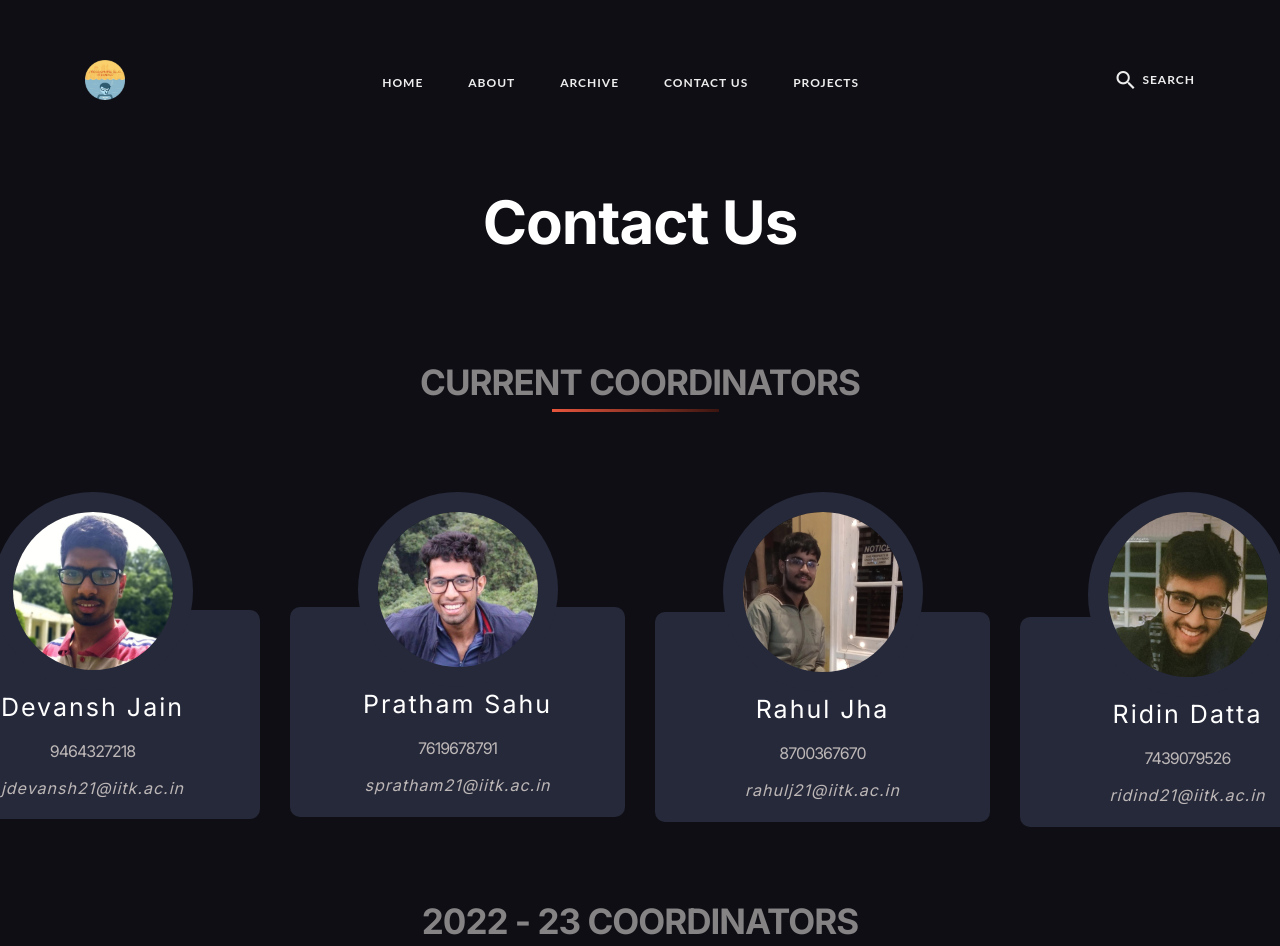
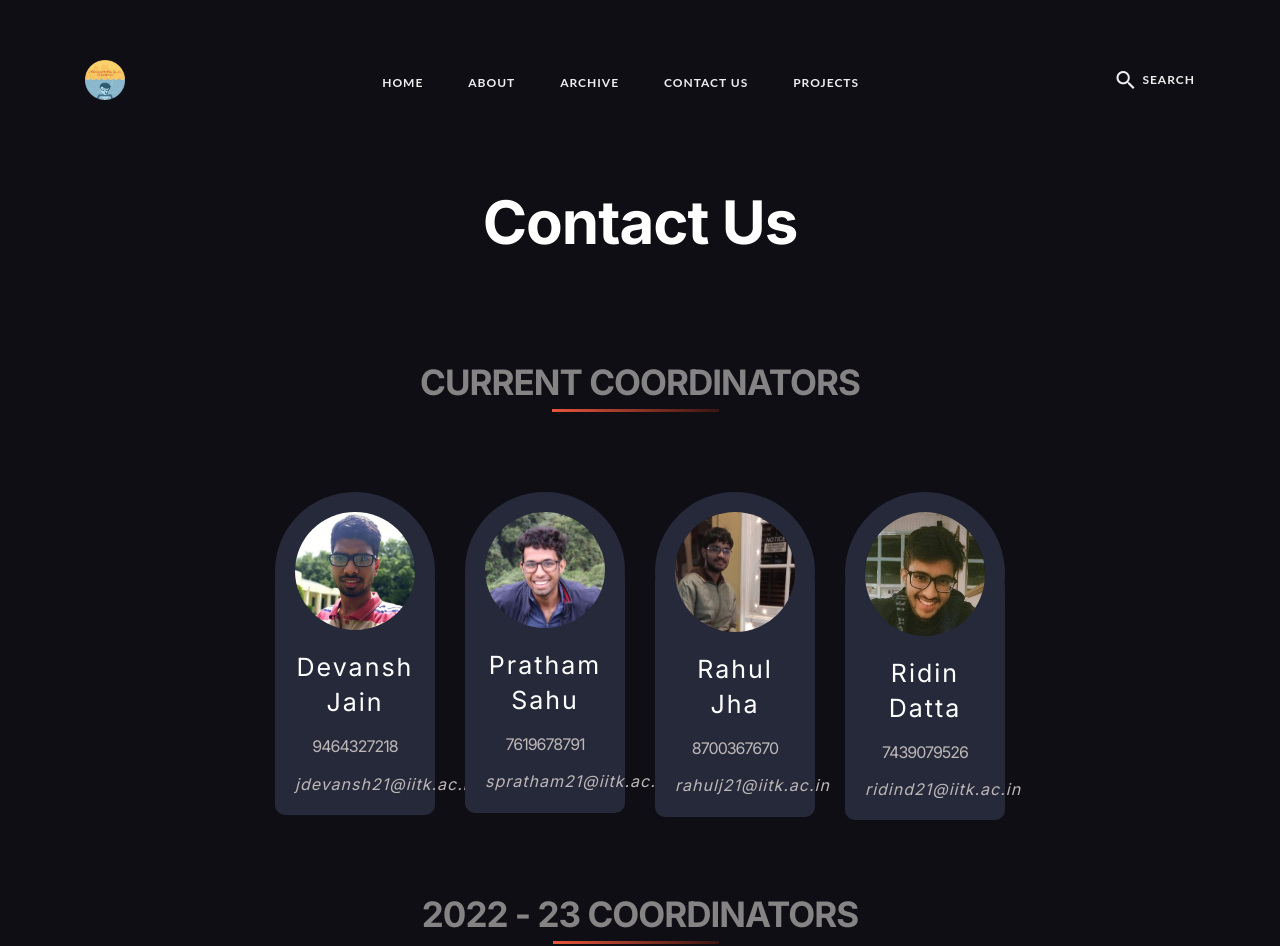
Before and after one commit to shivansh1720/pclub-website, a Jekyll site: the page built from _pages/contact.html, in a window 1280 px wide. Shown: the top 946 px of the page. Built offline with Jekyll 4.4.1, drawn with Linux system fonts in a browser that asks for light colours; nearby versions of some CDN libraries.

```diff
--- a/_pages/contact.html
+++ b/_pages/contact.html
@@ -225,72 +225,85 @@ excoordies:
 <style>
 *,
 *::before,
-*::after{
+*::after {
     box-sizing: border-box;
 }
-html{
+
+html {
     font-family: sans-serif;
     line-height: 1.15;
 }
-body{
+
+body {
     font-family: 'lato', sans-serif;
     color: #ffffff;
     font-weight: 300;
 }
-a{
+
+a {
     color: #ffffff;
     font-weight: 400;
     outline: none;
     text-decoration: none;
     transition: 0.5s;
 }
+
 a:hover,
-a:focus{
+a:focus {
     outline: none;
     text-decoration: none;
 }
-p{
+
+p {
     padding: 0;
     margin: 0 0 15px 0;
     color: #bdb7b7;
     font-weight: 300;
 }
-h2{
-    padding: 0;
-    margin: 0 0 15px 0;
-    color: #ffffff;
-    font-weight: 700;
-}
 
 h1,
+h2,
 h3,
 h4,
 h5,
-h6{
+h6 {
     padding: 0;
     margin: 0 0 15px 0;
     color: #bdb7b7;
     font-weight: 700;
 }
-img{
+
+h1 {
+    font-size: 35px;
+}
+
+h2 {
+    font-weight: 700;
+    color: #ffffff;
+}
+
+img {
     width: 100%;
     height: auto;
 }
-.container{
+
+.container {
     width: 100%;
     padding-right: 15px;
     padding-left: 15px;
     margin-right: auto;
     margin-left: auto;
 }
-.section-title{
+
+.section-title {
     flex: 0 0 100%;
     max-width: 100%;
     margin-bottom: 80px;
     margin-top: 40px;
     text-align: center;
 }
-.section-title h1{
+
+.section-title h1 {
     display: inline-block;
     font-size: 35px;
     text-transform: uppercase;
@@ -299,7 +312,8 @@ img{
     margin: 0 0 5px;
     position: relative;
 }
-.section-title h1::before{
+
+.section-title h1::before {
     content: '';
     left: 0;
     position: absolute;
@@ -307,18 +321,20 @@ img{
     right: 32%;
     background: linear-gradient(90deg, #e7553c, #3b1510 100%);
     bottom: -5px;
+}
 
-}
-.container .section-title h1::before{
+.container .section-title h1::before {
     left: 30%;
 }
-.row1{
+
+.row1 {
     display: flex;
     flex-wrap: wrap;
-    margin-right: -50% ;
-    margin-left: -50% ;
+    margin-right: -15px;
+    margin-left: -15px;
 }
-.column{
+
+.column {
     position: relative;
     width: 100%;
     padding-right: 15px;
@@ -326,56 +342,64 @@ img{
     flex: 0 0 100%;
     max-width: 100%;
 }
-.team{
-    margin-bottom:30px ;
+
+.team {
+    margin-bottom: 30px;
 }
-.team .team-img{
+
+.team .team-img {
     position: relative;
     font-size: 0;
     text-align: center;
 }
-.team .team-img img{
+
+.team .team-img img {
     width: 200px;
     height: auto;
     border-radius: 100%;
     border: 20px solid #26293a;
 }
 
-.team .team-content{
+.team .team-content {
     padding: 80px 20px 20px 20px;
     margin-top: -80px;
     text-align: center;
     background: #26293a;
     border-radius: 10px;
 }
-.team .team-content h2{
+
+.team .team-content h2 {
     font-size: 25px;
     font-weight: 400;
     letter-spacing: 2px;
 }
-.team .team-content h3{
+
+.team .team-content h3 {
     font-size: 16px;
     font-weight: 300;
 }
-.team .team-content h4{
+
+.team .team-content h4 {
     font-size: 16px;
     font-weight: 300;
     letter-spacing: 1px;
     font-style: italic;
     margin-bottom: 0;
 }
-.team .team-content p{
+
+.team .team-content p {
     font-size: 16px;
     font-weight: 400;
     line-height: 22px;
 }
-.team .team-social{
+
+.team .team-social {
     position: absolute;
     width: 100%;
     height: 100%;
     padding: 35px;
-    top: 0;
-    left:0;
+    top: -80px;
+    left: 0;
     display: flex;
     align-items: center;
     justify-content: center;
@@ -385,14 +409,16 @@ margin-bottom: 0;
     z-index: 1;
     opacity: 0;
 }
-.team:hover .team-social{
+
+.team:hover .team-social {
     opacity: 1;
 }
-.team .team-social a{
+
+.team .team-social a {
     display: inline-block;
     width: 40px;
     height: 40px;
-    margin-right:5px ;
+    margin-right: 5px;
     padding: 11px 0 10px 0;
     font-size: 16px;
     font-weight: 300;
@@ -403,68 +429,78 @@ margin-bottom: 0;
     transition: all .3s;
     margin-top: 50px;
 }
-.team .team-social a.social-tw{
+
+.team .team-social a.social-tw {
     background: #00acee;
 }
-.team .team-social a.social-fb{
+
+.team .team-social a.social-fb {
     background: #3b5998;
 }
-.team .team-social a.social-li{
+
+.team .team-social a.social-li {
     background: #0e76a8;
 }
-.team .team-social a.social-in{
+
+.team .team-social a.social-in {
     background: #3f729b;
 }
-.team .team-social a.social-ml{
+
+.team .team-social a.social-ml {
     background: #c4302b;
 }
-.team .team-social a:last-child{
+
+.team .team-social a:last-child {
     margin-right: 0;
 }
-.team:hover .team-social a{
+
+.team:hover .team-social a {
     margin-top: 0;
 }
-.team .team-social a:hover{
+
+.team .team-social a:hover {
     background: #222222;
 }
-.team .team-social a.social-media-logo{
 
+@media (min-width: 576px) {
+    .container {
+        max-width: 540px;
     }
 
-
-/* Mobile Responsive */
-
-@media (min-width: 576px){
-    .container{
-        max-width: 540px;
-    }
-    .column{
+    .column {
         max-width: 50%;
     }
 }
-@media (min-width: 768px){
-    .container{
+
+@media (min-width: 768px) {
+    .container {
         max-width: 720px;
     }
-    .column{
+
+    .column {
         max-width: 33.333333%;
     }
+
+    .team .team-social {
+        top: -30px;
     }
-@media (min-width: 992px){
-    .container{
+}
+
+@media (min-width: 992px) {
+    .container {
         max-width: 960px;
     }
-    .column{
+
+    .column {
         max-width: 25%;
     }
 }
-@media (min-width: 1200px){
-    .container{
+
+@media (min-width: 1200px) {
+    .container {
         max-width: 1140px;
     }
-
 }
-
 .secyTable {
      width: 100%;
  }
```
Also changed, not shown: _includes/featured-posts.html (+6 -2 lines), favicon.ico. Lines whose indentation alone changed are shown as unchanged.
